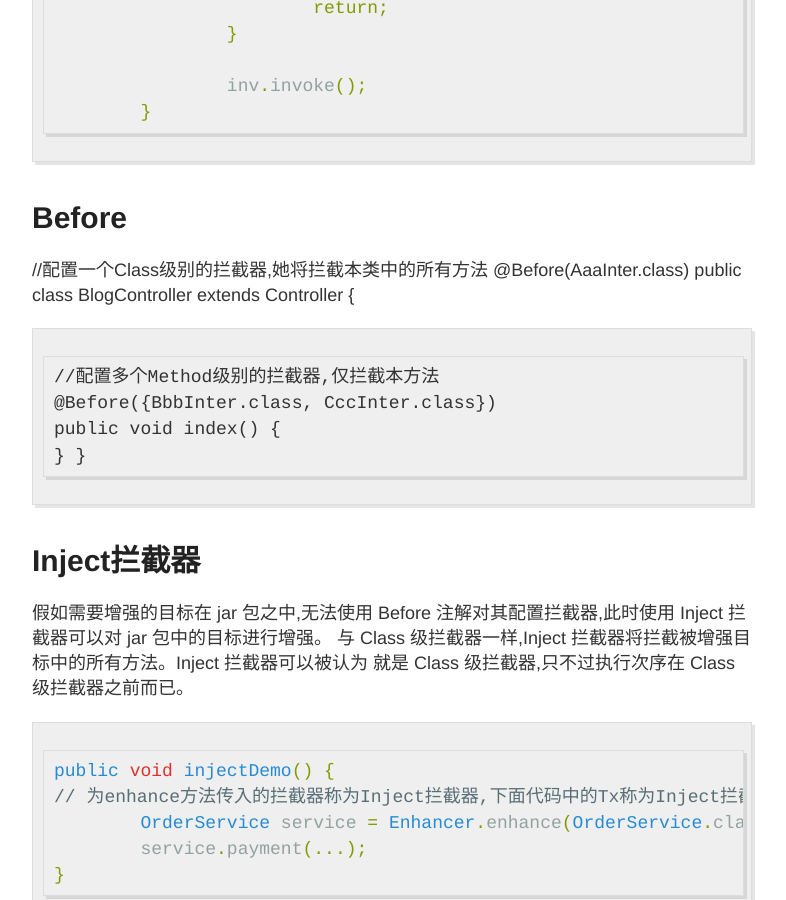
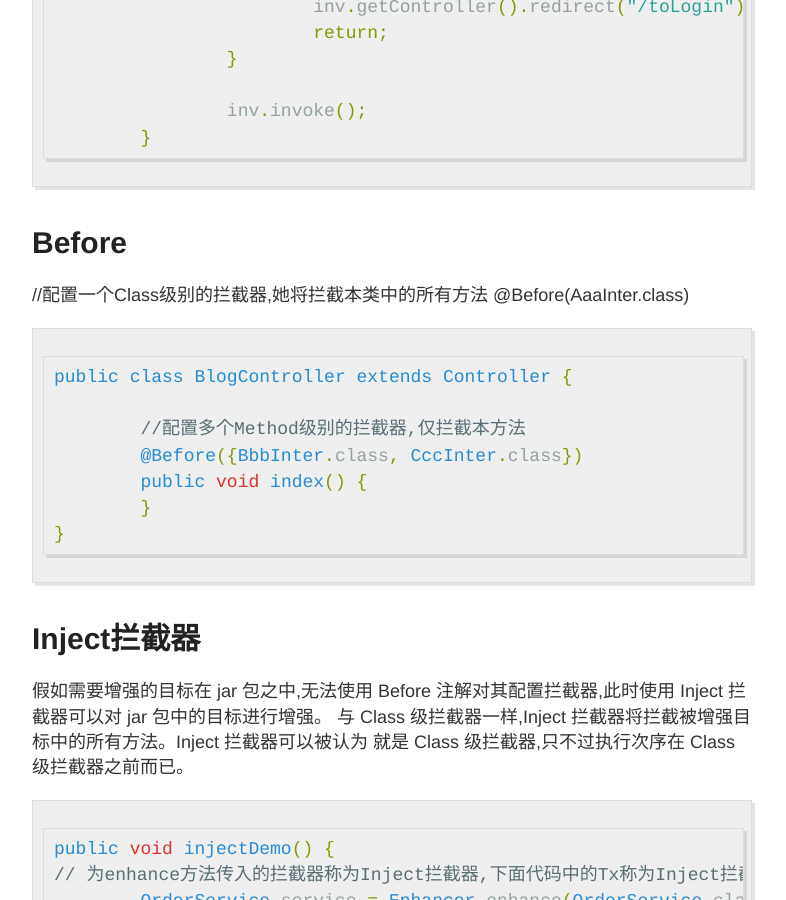
Before and after one commit to pythonlouvre/wxzx, a Jekyll site: the page built from _posts/2015-08-31-eova代码导读.md, in a window 1280 px wide and 900 px high, scrolled down 4465 px. Shown: the whole window, without its empty margins (248-1034 px from the left). Built offline with Jekyll 4.4.1, drawn with Linux system fonts in a browser that asks for light colours; Markdown is read by kramdown in place of the engine named in the settings; some of the changed text lies outside the part shown.

Commit message:
eova代码导读

````diff
--- a/_posts/2015-08-31-eova代码导读.md
+++ b/_posts/2015-08-31-eova代码导读.md
@@ -29,6 +29,7 @@ EovaConfig extends JFinalConfig
 ## configConstant(Constants me)
 配置常量：
 加载项目配置文件
+
 ```java
 loadPropertyFile("eova.config");
 开发者模式
@@ -42,6 +43,7 @@ me.setMaxPostSize(1024 * 1024 * 500);
 
 ##configRoute(Routes me)
 配置路由:
+
 ```java
 /
 me.add("/widget", WidgetController.class);
@@ -63,6 +65,7 @@ Controller中的大部分方法由html中的js代码调用，返回json格式数
 读取配置文件并初始化数据源、Ehcache等插件
 
 ## 配置多数据源
+
 ```java
 public void configPlugin(Plugins me) {
 	// mysql 数据源
@@ -81,7 +84,9 @@ public void configPlugin(Plugins me) {
 	arpOracle.addMapping("blog", Blog.class);
 }
 ```
+
 假如希望同一个 Model 能够切换到不同的数据源上使用,也极度方便, 这种用法非常适合不同数据源中的 table 拥有相同表结构的情况,开发者希望用同一个 Model 来操作这些相同表结构的 table,以下是示例代码:
+
 ```java
 public void multiDsModel() {
 	// 默认使用arp.addMapping(...)时关联起来的数据源
@@ -96,6 +101,7 @@ public void multiDsModel() {
 配置全局拦截器
 配置登陆和权限拦截器
 配置声明式事物
+
 ```java
 me.add(new LoginInterceptor());
 me.add(new AuthInterceptor());
@@ -103,8 +109,10 @@ me.add(new TxByRegex(".*save.*"));
 me.add(new TxByActionKeys("/cash/trans", "/other"));
 me.add(new TxByActionMethods("save", "update"));
 ```
+
 ## configHandler(Handlers me)
 Handler可以接管所有web请求，可以配置更高层次的扩展
+
 ```java
 // 添加DruidHandler
 DruidStatViewHandler dvh = new DruidStatViewHandler("/druid");
@@ -113,6 +121,7 @@ me.add(dvh);
 
 # Interceptor
 实现Interceptor接口
+
 ```java
 @Override
 	public void intercept(Invocation inv) {
@@ -134,6 +143,8 @@ me.add(dvh);
 
 # Before
 //配置一个Class级别的拦截器,她将拦截本类中的所有方法 @Before(AaaInter.class)
+
+```java
 public class BlogController extends Controller {
 
 	//配置多个Method级别的拦截器,仅拦截本方法
@@ -141,10 +152,12 @@ public class BlogController extends Controller {
 	public void index() {
 	}
 }
+```
 
 # Inject拦截器
 假如需要增强的目标在 jar 包之中,无法使用 Before 注解对其配置拦截器,此时使用 Inject 拦截器可以对 jar 包中的目标进行增强。
 与 Class 级拦截器一样,Inject 拦截器将拦截被增强目标中的所有方法。Inject 拦截器可以被认为 就是 Class 级拦截器,只不过执行次序在 Class 级拦截器之前而已。
+
 ```java
 public void injectDemo() {
 // 为enhance方法传入的拦截器称为Inject拦截器,下面代码中的Tx称为Inject拦截器
@@ -167,6 +180,7 @@ find为controller的方法名，para0为第一个参数，para1为第二个参
 
 # Model
 BaseModel:
+
 ```java
 @Override
 	public List<M> findByCache(String cacheName, Object key, String sql);
@@ -178,7 +192,9 @@ BaseModel:
 每个Model继承BaseModel，成员变量中包含有一个static final的dao，用于
 ```
 
+
 基本的使用方法:
+
 ```java
 // 创建name属性为James,age属性为25的User对象并添加到数据库
 new User().set("name", "James").set("age", 25).save();
@@ -199,6 +215,7 @@ Page<User> userPage = User.dao.paginate(1, 10, "select *", "from user where age
 ```
 
 ## getModel系列方法
+
 ```java
 // 定义Model,在此为Blog
 public class Blog extends Model<Blog> {
@@ -258,6 +275,7 @@ String msgZhFormat = resZh.format("msg", "詹波", new Date());
 ```
 
 ## I18nInterceptor
+
 ```java
 //先将I18nInterceptor配置成全局拦截器
 public void configInterceptor(Interceptors me) {
@@ -269,6 +287,7 @@ ${_res.get("msg")}
 
 
 # RedisPlugin
+
 ```java
 public class DemoConfig extends JFinalConfig {
 	public void configPlugin(Plugins me) {
@@ -283,6 +302,7 @@ public class DemoConfig extends JFinalConfig {
 ```
 
 使用:
+
 ```java
 public void redisDemo() {
 	// 获取名称为bbs的Redis Cache对象
@@ -302,7 +322,8 @@ public void redisDemo() {
 
 
 #FreeMarker
-```
+
+```xml
 <table>
   <#list userList as user>
     <tr>
````
